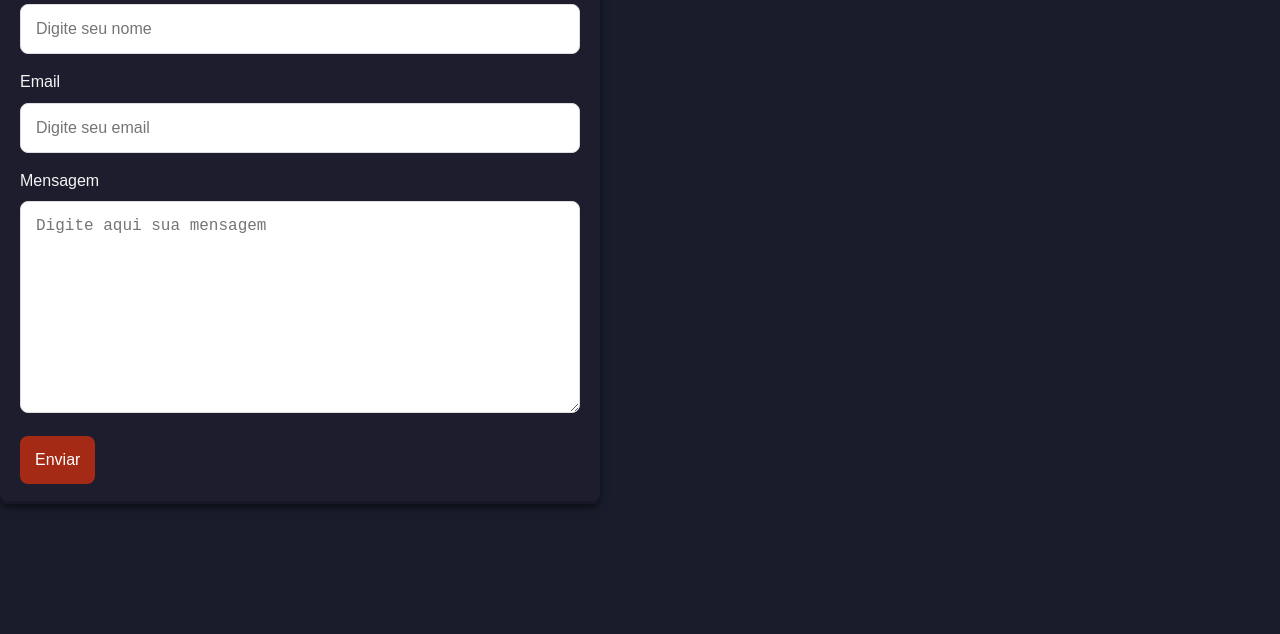
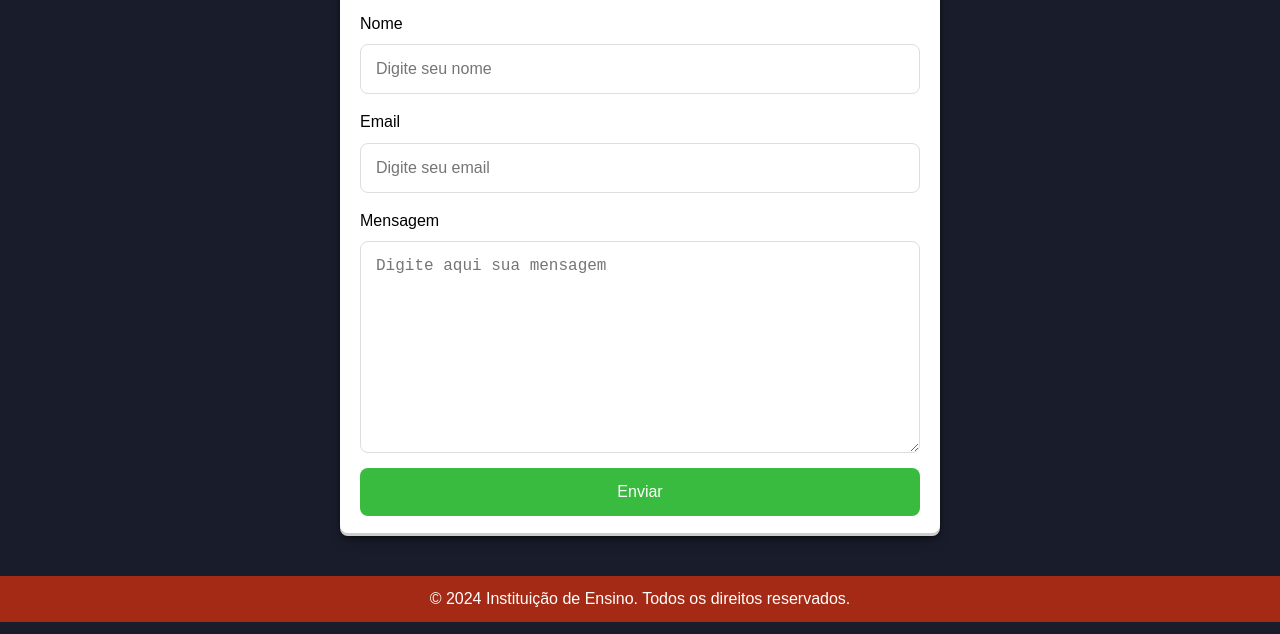
Before and after one commit to GuilFranca/DF-INOVA-TECH, a plain HTML site: page Senai - FrontEnd/Aulas/Faculdade Savior/contato.html in a window 1280 px wide. Shown: the part 166-800 px from the top of the page. Drawn offline with Linux system fonts and the light colour scheme.

Commit message:
Add files via upload

```diff
--- a/Senai - FrontEnd/Aulas/Faculdade Savior/contato.html
+++ b/Senai - FrontEnd/Aulas/Faculdade Savior/contato.html
@@ -8,12 +8,15 @@
     <link rel="icon" href="/img/favicon.ico" type="image/x-icon">
     <link rel="stylesheet" href="style.css">
 </head>
+
+
+
 <body>
 
     <header> <!-- Cabeçalho -->
 
         <div class="logo"> <!-- Inicio Logo -->
-            <img src="/img/savior.png" alt="Logo Savior">
+            <a href="index.html"><img src="/img/savior.png" alt="Logo Savior"></a>
         </div> <!-- Fim Logo -->
 
         <nav> <!-- Barra Nava -->
@@ -42,7 +45,12 @@
             <input type="hidden" name="accessKey" value="3ece324a-793c-4b74-9fc9-9c7745673422">
             <input type="hidden" name="redirectTo" value="http://127.0.0.1:5500/formulario/obrigado.html">
         </form>
+
     </section>
+
+    <footer> <!-- Rodapé -->
+        <p>&copy; 2024 Instituição de Ensino. Todos os direitos reservados.</p>
+    </footer> <!-- Fim do Rodapé -->
 
 </body>
 </html>
--- a/Senai - FrontEnd/Aulas/Faculdade Savior/style.css
+++ b/Senai - FrontEnd/Aulas/Faculdade Savior/style.css
@@ -41,7 +41,7 @@ nav ul li a{
     font-weight: bold;
     transition: .2s;
 }
-nav ul li a:hover{
+header a:hover{
     color: #fff;
     transform: scale(1.25);
 }
@@ -85,67 +85,77 @@ footer{
 /* Fim do  Estilo para o rodapé da página */
 
 /* Inicio config formulario de contato */
-
 section#form {
-    background: #1d1d2e;
+    display: flex; /* Usa Flexbox para layout */
+    flex-direction: column; /* Alinha os itens verticalmente */
+    align-items: center; /* Centraliza horizontalmente */
+    justify-content: center; /* Centraliza verticalmente */
+    padding: 20px;
+    margin: 0 auto;
+    width: 100%;
+    max-width: 600px; /* Define a largura máxima da seção */
+    background-color: #ffffff;
     border-radius: 8px;
-    padding: 20px;
-    width: 100%;
-    max-width: 600px; /* Largura máxima do formulário */
     box-shadow: rgba(0, 0, 0, 0.4) 0px 2px 4px, rgba(0, 0, 0, 0.3) 0px 7px 13px -3px, rgba(0, 0, 0, 0.2) 0px -3px 0px inset;
-    display: flex;
-    flex-direction: column;
-    align-items: center;
+    margin-top: 40px; /* Espaço acima da seção */
 }
 
+/* Estilo para o título da seção */
 section#form h2 {
-    color: #f5f5f5;
-    margin-bottom: 20px;
+    color: #000000;
+    margin-bottom: 20px; /* Espaço abaixo do título */
 }
 
+/* Estilo para o formulário */
 form {
-    width: 100%;
+    width: 100%; /* Ocupa a largura total da seção */
+    display: flex; /* Usa Flexbox para layout */
+    flex-direction: column; /* Alinha os itens verticalmente */
 }
 
+/* Estilo para labels do formulário */
 form label {
-    display: block;
-    color: #f5f5f5;
+    color: #000000;
     font-size: 16px;
-    margin-bottom: 8px;
+    margin-bottom: 8px; /* Espaço abaixo das labels */
 }
 
+/* Estilo para inputs e textarea do formulário */
 form input,
 form textarea {
-    width: 100%;
+    width: 100%; /* Ocupa a largura total do formulário */
     padding: 15px;
     border-radius: 8px;
     border: 1px solid #ddd;
-    margin-bottom: 15px;
+    margin-bottom: 15px; /* Espaço abaixo dos inputs e textarea */
     font-size: 16px;
     outline: none;
     transition: border-color 0.3s, box-shadow 0.3s;
 }
 
+/* Estilo para o estado de foco dos inputs e textarea */
 form input:focus,
 form textarea:focus {
     border-color: #a42a15;
     box-shadow: 0 0 5px rgba(164, 42, 21, 0.5);
 }
 
+/* Estilo para o botão de envio */
 form button {
     padding: 15px;
     font-size: 16px;
-    background: #a42a15;
+    background: #39bb3f;
     color: white;
     border: none;
     border-radius: 8px;
     cursor: pointer;
     transition: background 0.3s, transform 0.2s;
+    width: 100%; /* Ocupa a largura total do formulário */
 }
 
+/* Estilo para o estado de foco do botão */
 form button:hover {
-    background: #8c1e12;
+    background: #1aa321;
     transform: scale(1.05);
 }
-
 /* Fim config formulario de contato */
```
Also changed, not shown: Senai - FrontEnd/Aulas/Faculdade Savior/index.html (+1 -1 lines).
